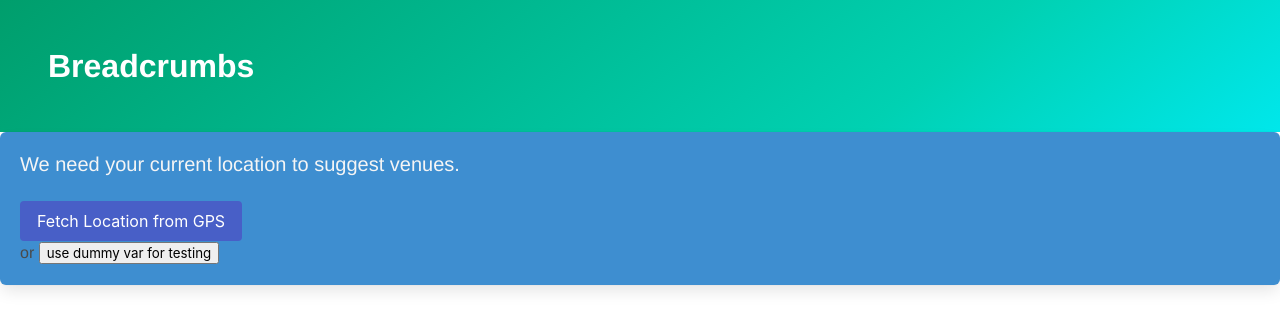
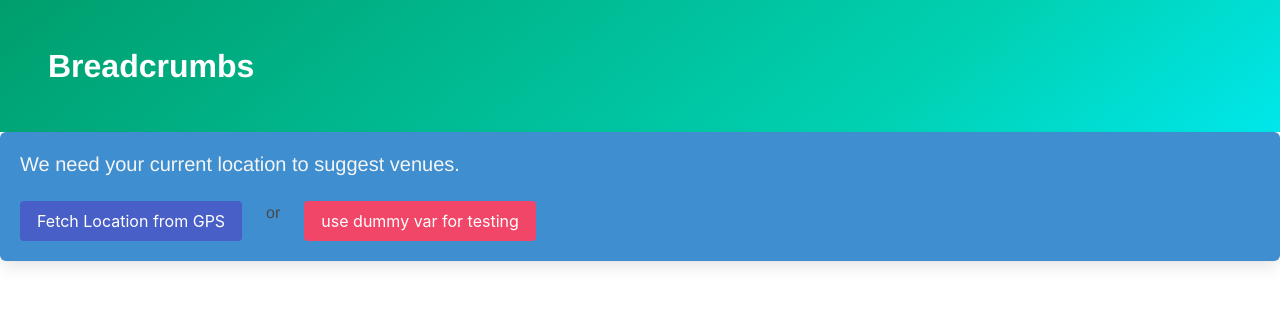
Before and after one commit to pinusc/breadcrumbs, a Vue app in the folder vue/: page /Destination in a window 1280 px wide. Shown: the top 330 px of the page. Built offline with nearby package versions, Linux system fonts and the light colour scheme.

Commit message:
fix locationmanager

```diff
--- a/vue/src/components/LocationManager.vue
+++ b/vue/src/components/LocationManager.vue
@@ -1,8 +1,8 @@
 <template>
-    <div>
+    <div class=text-center>
         <button class="button is-link" v-on:click="queryLocation">Fetch Location from GPS</button>
-        <p>or <button @click="useDummyLocation">use dummy var for testing</button></p>
-        <p id="locationData"></p>
+        <span class="mx-5">or</span>
+        <button class="button is-danger" @click="useDummyLocation">use dummy var for testing</button>
     </div>
 </template>
 
```
